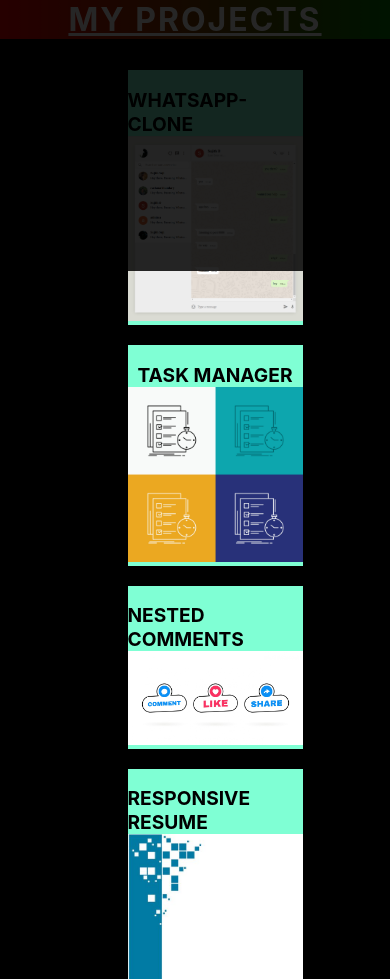
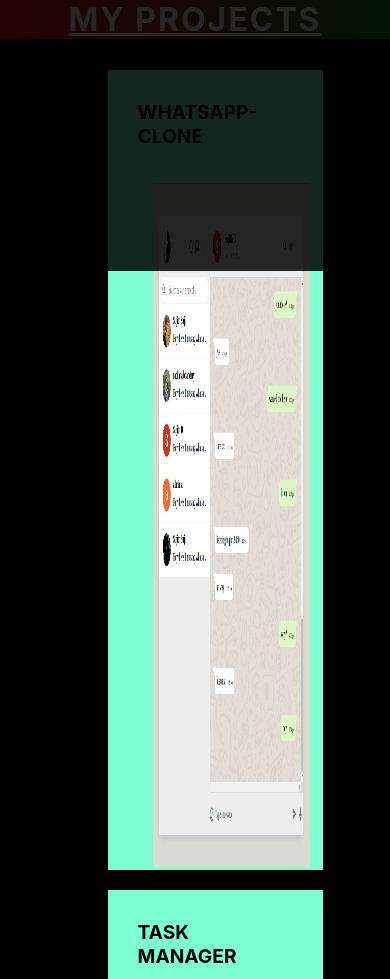
Before and after one commit to JitendraChoudhary20/my-app, a React (Create React App) app: page /project in a window 390 px wide. Shown: the part 589-1568 px from the top of the page. Built offline with nearby package versions, Linux system fonts and the light colour scheme.

Commit message:
about section uddate n media queris

```diff
--- a/src/CSS/Project.css
+++ b/src/CSS/Project.css
@@ -10,24 +10,26 @@
 }
 
 .project-list ol .container{
-    height: 100;
+    height: 90vh;
     width: 50%;
     background-color: aquamarine;
     margin: 10px;
+    padding: 20px;
     list-style-type: none;
 }
 .project-list ol .container a{
 display: flex;
 justify-content: center;
 align-items: center;
-margin-top: 10%;
-
+padding: 10px;
 
 }
 .project-list ol .container  img{
     position: relative;
-    width: 100%;
-    height: 100%;
+    width: 90%;
+    height: 90%;
+   margin: 25px ;
+
 }
 .project-list ol .container a li{
     color: black;
@@ -45,6 +47,8 @@
     flex-direction: column;
     justify-content: center;
     align-items: center;
+    height: 100%;
+    width: 100%;
 
 }
 @media screen and (max-width: 1040px){
```
